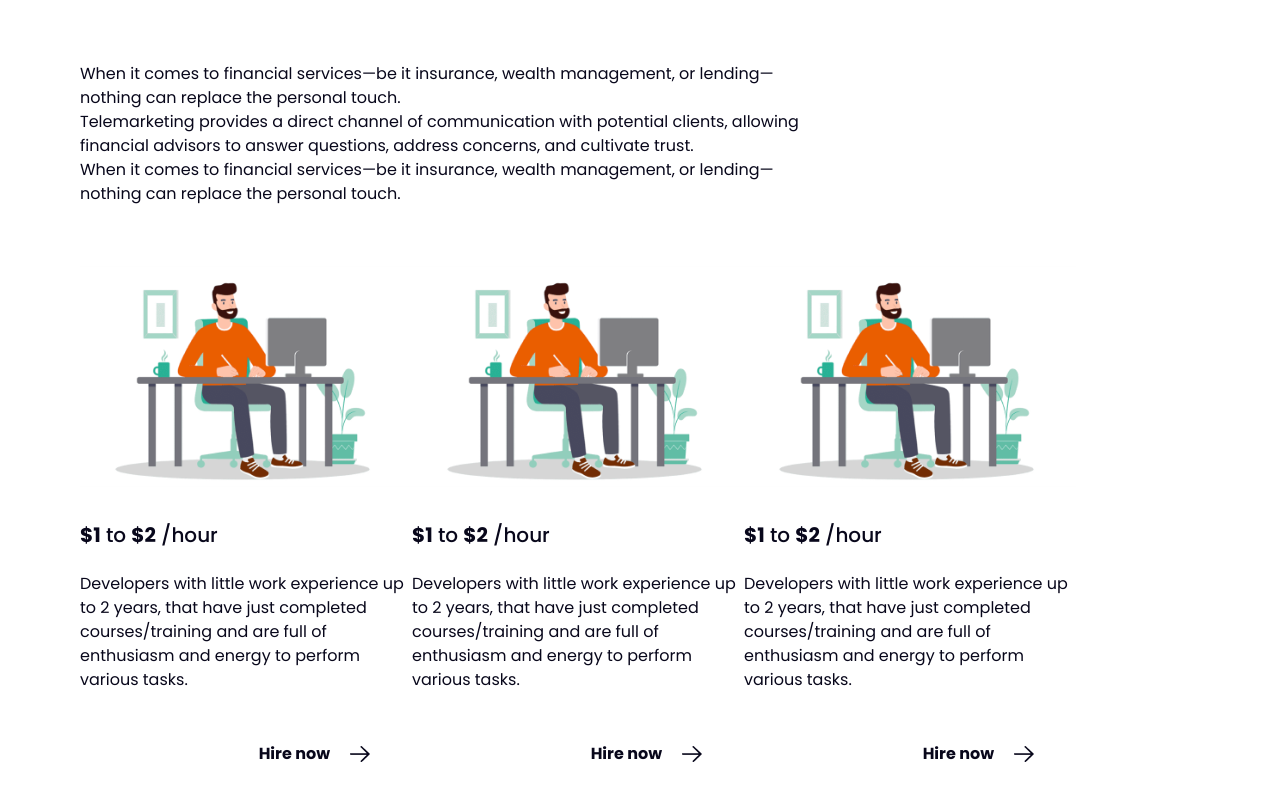
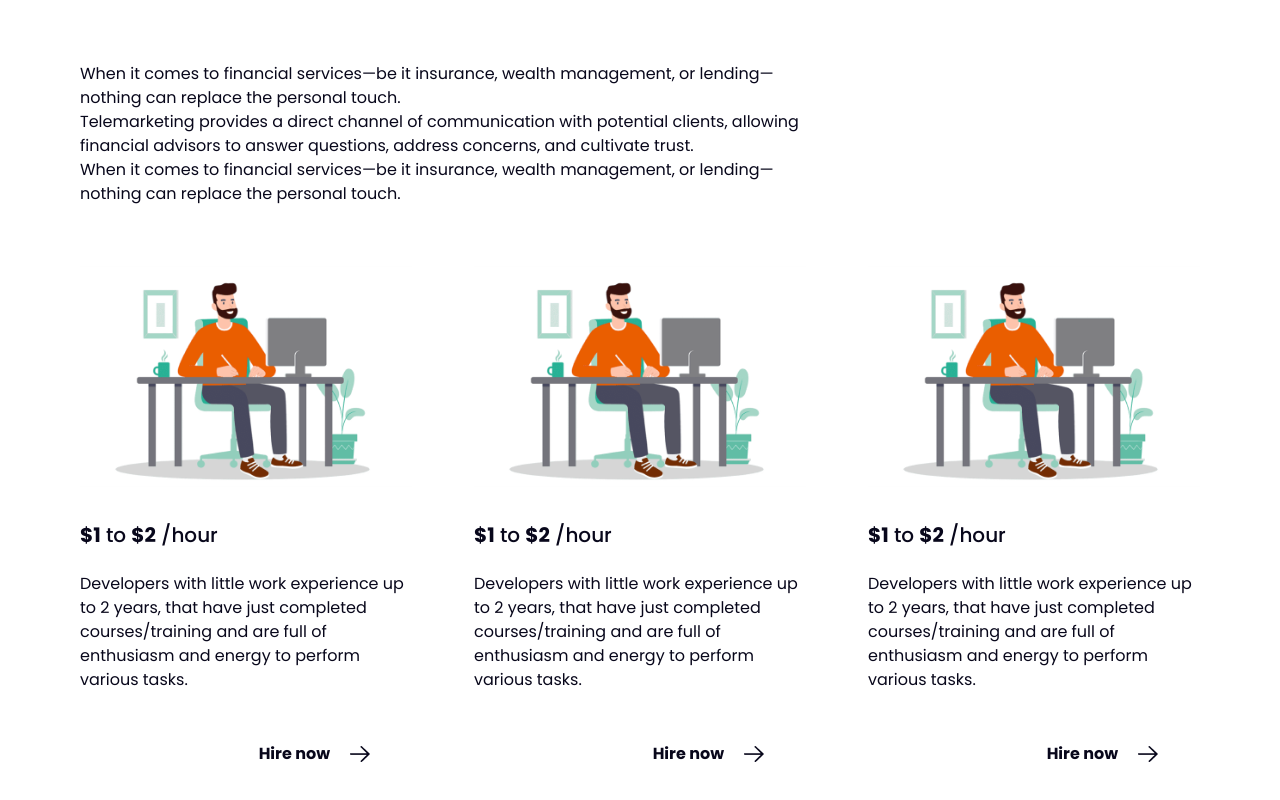
Before and after one commit to RimmaBuzuluk/crotul, a React (Create React App) app: page / in a window 1280 px wide. Shown: the part 877-1677 px from the top of the page. Built offline with nearby package versions, Linux system fonts and the light colour scheme.

Commit message:
scrolle max width

```diff
--- a/src/components/pricing/pricing.jsx
+++ b/src/components/pricing/pricing.jsx
@@ -1,8 +1,8 @@
 import './pricing.scss';
 import itemImg from '../../img/senior.png';
 import { PricingItem } from '../Pricing_items/pricing_items';
-import ItemArrowRight from '../../img/iconamoon_arrow-up-2-light.png';
-import ItemArrowLeft from '../../img/iconamoon_arrow-up-2-light (1).png';
+import ItemArrowLeft from '../../img/iconamoon_arrow-up-2-light.png';
+import ItemArrowRight from '../../img/iconamoon_arrow-up-2-light (1).png';
 import { useState } from 'react';
 
 export const Pricing = () => {
@@ -28,16 +28,27 @@ export const Pricing = () => {
 	];
 
 	const [scrollPosition, setScrollPosition] = useState(0);
+	const [scrollItem, setScrollItem] = useState(1);
+	console.log('s', scrollItem);
+	console.log('l', pricing.length);
 
 	const scrollLeft = () => {
-		const newPosition = scrollPosition - 314; // Змінюйте значення зміщення, якщо потрібно
-		setScrollPosition(newPosition < 0 ? 0 : newPosition);
+		if (scrollPosition > 0) {
+			const newPosition = scrollPosition - 314; // Змінюйте значення зміщення, якщо потрібно
+			setScrollPosition(newPosition < 0 ? 0 : newPosition);
+			setScrollItem(scrollItem - 1);
+		}
 	};
 
 	const scrollRight = () => {
-		const newPosition = scrollPosition + 314; // Змінюйте значення зміщення, якщо потрібно
-		setScrollPosition(newPosition);
+		// const maxScroll = Math.max(0, pricing.length * itemWidth - containerWidth);
+		if (scrollItem < pricing.length) {
+			const newPosition = scrollPosition + 314; // Змінюйте значення зміщення, якщо потрібно
+			setScrollPosition(newPosition);
+			setScrollItem(scrollItem + 1);
+		}
 	};
+	const screenWidth = window.innerWidth;
 
 	return (
 		<div className='pricing'>
@@ -57,7 +68,7 @@ export const Pricing = () => {
 				</button>
 			</div>
 			<div className='pricing_item'>
-				<div style={{ display: 'flex', transform: `translateX(-${scrollPosition}px)`, transition: 'transform 0.3s ease' }}>
+				<div className='price_items' style={{ transform: screenWidth < 430 ? `translateX(-${scrollPosition}px)` : 'none', transition: screenWidth < 430 ? `transform 0.3s ease` : 'none' }}>
 					{pricing.map(item => (
 						<PricingItem key={item.id} item={item} />
 					))}
--- a/src/components/pricing/pricing.scss
+++ b/src/components/pricing/pricing.scss
@@ -21,7 +21,6 @@
 		margin: 60px 0;
 		@media (max-width: 770px) {
 			width: 100%;
-			background-color: bisque;
 		}
 		@media (max-width: 415px) {
 			font-size: 14px;
@@ -53,12 +52,21 @@
 
 	.pricing_item {
 		display: flex;
-		justify-content: space-between;
-		// flex-wrap: wrap;
+
 		@media (max-width: 415px) {
-			// transform: rotateX(180deg);
 			overflow-x: hidden;
-			flex-wrap: 'nowrap';
+			flex-wrap: nowrap;
+		}
+		.price_items {
+			width: 100%;
+			display: flex;
+			justify-content: space-between;
+			flex-wrap: wrap;
+
+			@media (max-width: 415px) {
+				width: auto;
+				flex-wrap: nowrap;
+			}
 		}
 	}
 }
```
